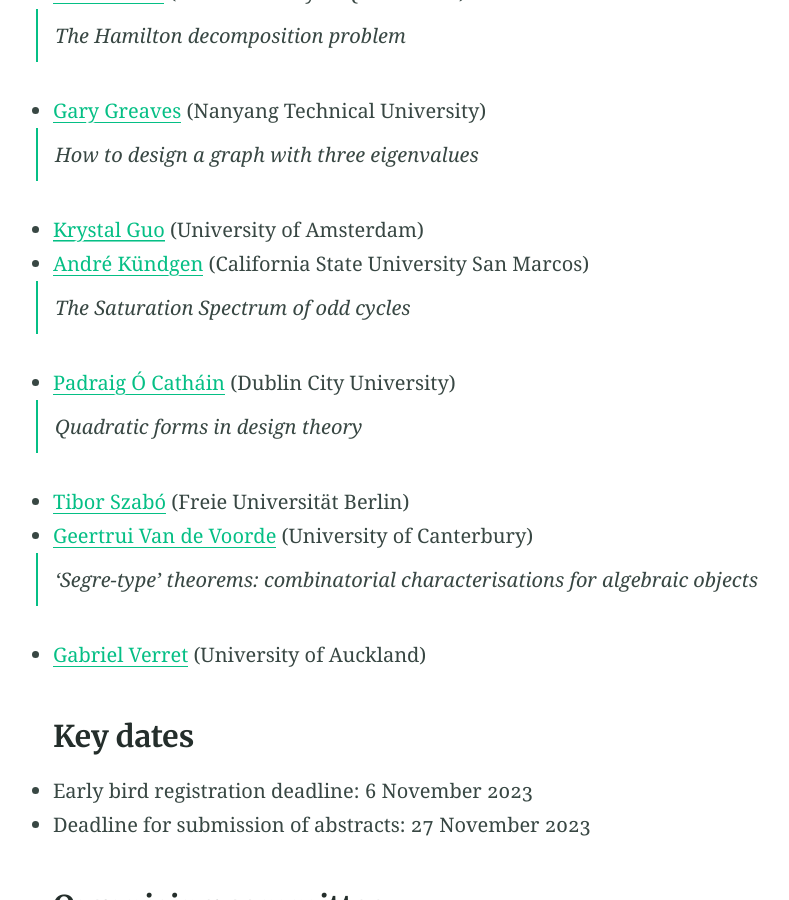
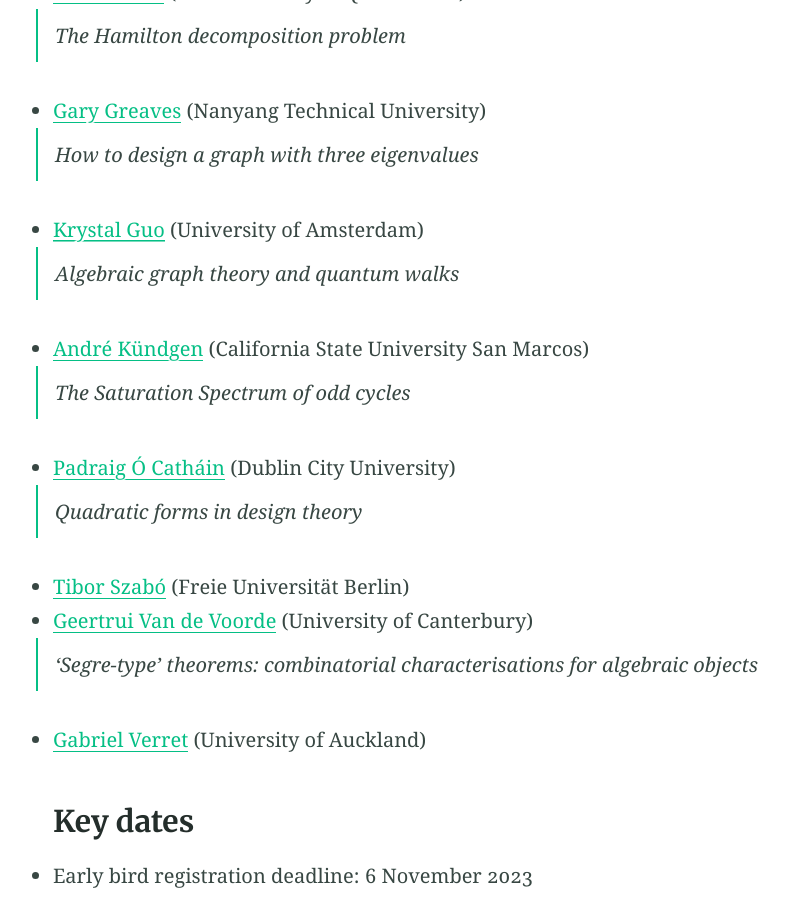
Before and after one commit to 45ACC/45ACC.github.io, a Jekyll site: the page built from index.md, in a window 1280 px wide and 900 px high, scrolled down 1029 px. Shown: the whole window, without its empty margins (230-1019 px from the left). Built offline with Jekyll 4.4.1, drawn with Linux system fonts in a browser that asks for light colours.

Commit message:
Update index.md

```diff
--- a/index.md
+++ b/index.md
@@ -20,6 +20,7 @@ The 45th ACC will be hosted by [The University of Western Australia](https://www
 - [Gary Greaves](https://personal.ntu.edu.sg/gary/) (Nanyang Technical University)
   > How to design a graph with three eigenvalues
 - [Krystal Guo](https://krystalguo.com/) (University of Amsterdam)
+  > Algebraic graph theory and quantum walks
 - [André Kündgen](https://public.csusm.edu/akundgen/) (California State University San Marcos)
   > The Saturation Spectrum of odd cycles
 - [Padraig Ó Catháin](https://sites.google.com/site/pocathain/) (Dublin City University)
```
